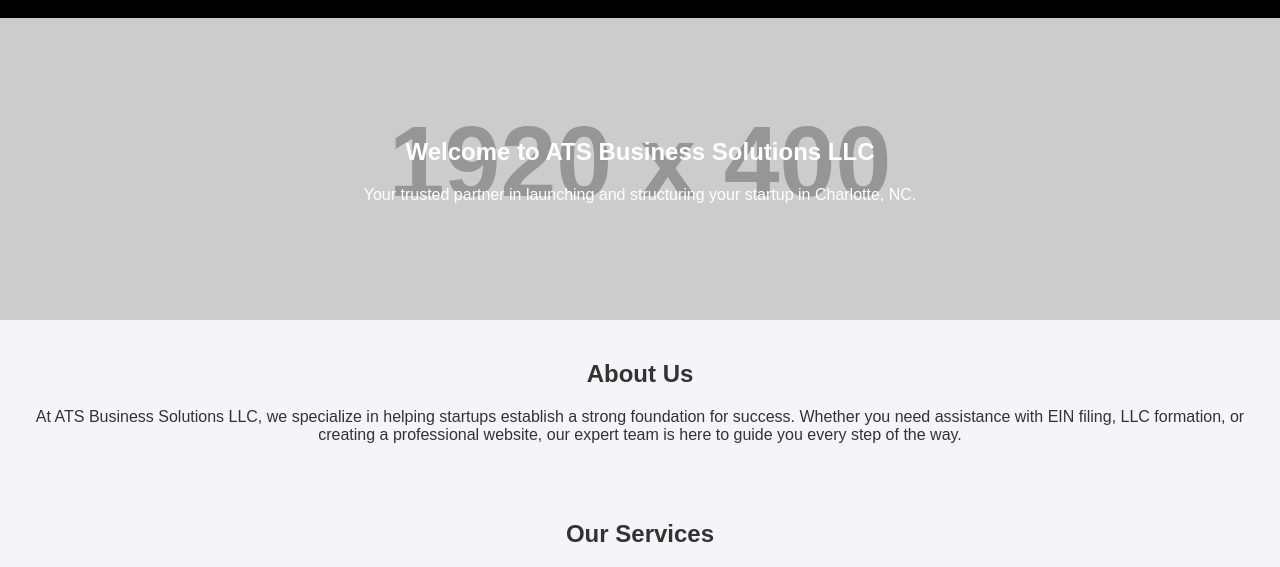
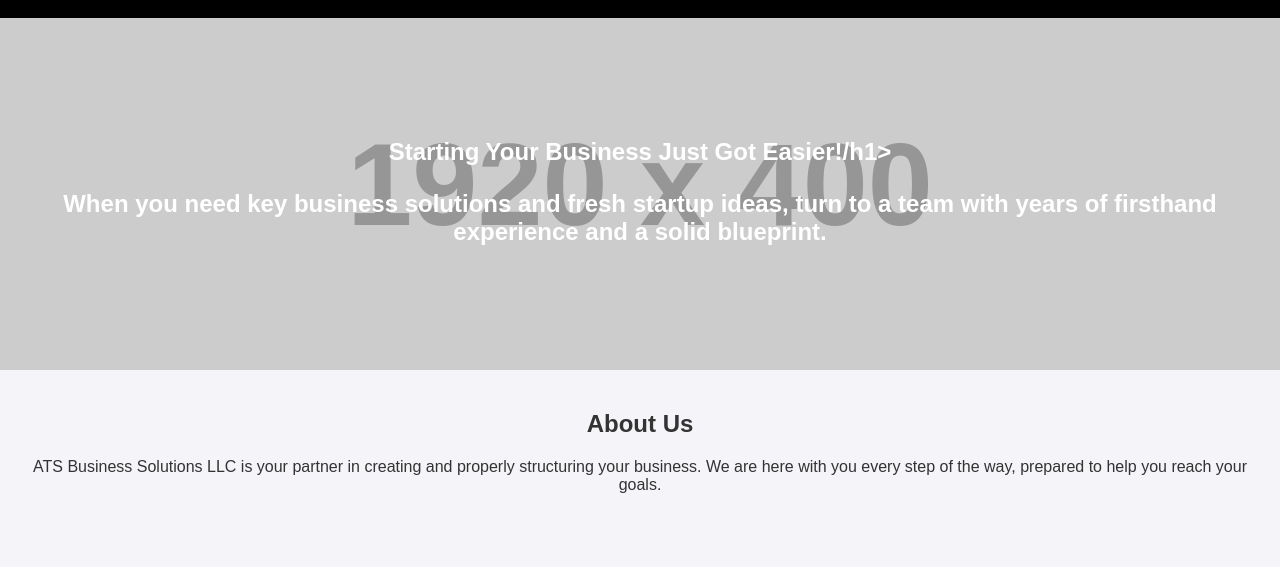
Before and after one commit to arious1911/ATS-Business-Solutions, a plain HTML site: page index.htm in a window 1280 px wide. Shown: the part 179-746 px from the top of the page. Drawn offline with Linux system fonts and the light colour scheme; placeholder pictures from the web are drawn by us.

Commit message:
Add files via upload

```diff
--- a/index.htm
+++ b/index.htm
@@ -103,13 +103,13 @@
 </header>
 
 <section class="hero">
-    <h1>Welcome to ATS Business Solutions LLC</h1>
-    <p>Your trusted partner in launching and structuring your startup in Charlotte, NC.</p>
+    <h1>Starting Your Business Just Got Easier!/h1>
+    <p>When you need key business solutions and fresh startup ideas, turn to a team with years of firsthand experience and a solid blueprint.</p>
 </section>
 
 <section id="about">
     <h2>About Us</h2>
-    <p>At ATS Business Solutions LLC, we specialize in helping startups establish a strong foundation for success. Whether you need assistance with EIN filing, LLC formation, or creating a professional website, our expert team is here to guide you every step of the way.</p>
+    <p>ATS Business Solutions LLC is your partner in creating and properly structuring your business. We are here with you every step of the way, prepared to help you reach your goals.</p>
 </section>
 
 <section id="services">
```
